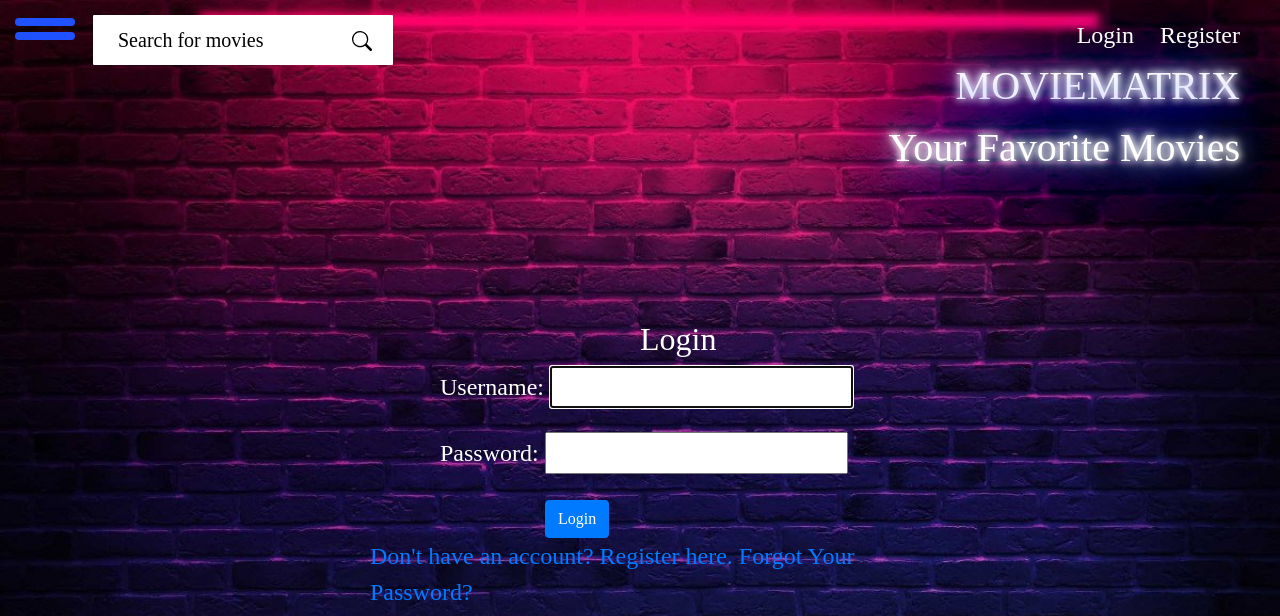
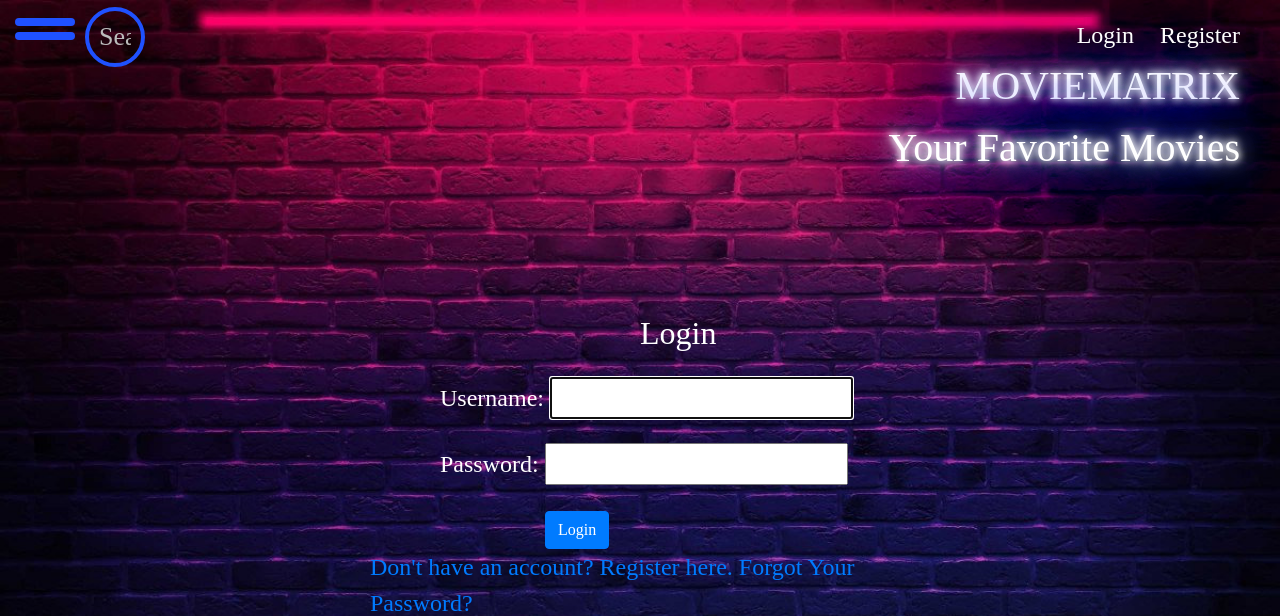
Before and after one commit to IngaFom/moviematrix, a Django app: page /login/ in a window 1280 px wide. Shown: the top 616 px of the page. Run offline with Django 4.2, Linux system fonts and the light colour scheme; some libraries are stand-ins or nearby versions.

Commit message:
Style the search button, move text

```diff
--- a/moviematrix/moviem/static/styles.css
+++ b/moviematrix/moviem/static/styles.css
@@ -253,56 +253,6 @@
 
 }
 
-.search-box {
-    border: transparent;
-    border-radius: 15px; /* Border radius for rounded corners */
-    padding: 8px; /* Padding inside the search box */
-    font-size: 22px; /* Font size */
-    width: 200px; /* Set a specific width or adjust as needed */
-    margin-left: 0; /* Adjust the left margin */
-    color: #000; /* Text color */
-    font-style: italic;
-}
-
-/* Style for the search button */
-.search-button {
-    position: absolute;
-    top: 10px;
-    left: 247px;
-    bottom: 17px;
-    width: 60px; /* Adjust the width of the button */
-    text-align: center;
-    line-height: 0; /* Adjust the line height to vertically center the icon */
-    cursor: pointer;
-    border: none;
-    background-color: white;
-}
-
-
-/* Style for the search box container */
-.search-box {
-    position: relative;
-}
-
-/* Style for the search box input */
-.search-box input {
-    border:none;
-    border-radius: 1px;
-    padding: 10px 5px 10px 25px; /* Adjust padding to accommodate the magnifying glass */
-    font-size: 20px;
-    width: 300px;
-    color: #333;
-    background-repeat: no-repeat;
-    background-position: right 10px center; /* Adjust the position of the magnifying glass */
-    background-size: 40px; /* Adjust the size of the magnifying glass */
-}
-
-/* Placeholder text style */
-.search-box input::placeholder {
-    color: #000000;
-}
-
-
 .movie-details-container {
     display: inline-flex;
     justify-content: space-around;
@@ -394,3 +344,48 @@
 .user-info a.logout {
     margin-right: 6px;
 }
+
+.box {
+  position: relative;
+  display: inline-block; /* Added to make it inline with the input */
+}
+
+.input {
+  padding: 10px;
+  width: 60px;
+  height: 60px;
+  background: none;
+  border: 4px solid #1f51ff;
+  border-radius: 50%;
+  box-sizing: border-box;
+  font-family: "Times New Roman", sans-serif;
+  font-size: 26px;
+  color: white;
+  outline: none;
+  transition: .5s;
+}
+
+.input::placeholder {
+  color: #bbb;
+}
+
+.box i {
+  position: absolute;
+  top: 50%;
+  left: 50%;
+  transform: translate(-50%, -50%);
+  font-size: 26px;
+  color: white;
+  transition: .2s;
+}
+
+.box:hover .input {
+  width: 350px;
+  background: #3b3640;
+  border-radius: 10px;
+}
+
+.box:hover i {
+  opacity: 0;
+  z-index: -1;
+}
--- a/moviematrix/moviem/templates/homepage/base.html
+++ b/moviematrix/moviem/templates/homepage/base.html
@@ -21,7 +21,7 @@
             <div class="user-container">
                 <div class="user-info">
                     {% if user.is_authenticated %}
-                        <p>Welcome, {{ user.username }}! <a style="color: white; margin-left: 50px;" href="{% url 'logout' %}" class="space-between logout">Logout</a></p> </p>
+                        <p>Welcome, {{ user.username }}! <a style="color: white; margin-left: 50px;" href="{% url 'logout' %}" class="space-between logout">Logout</a></p>
                     {% else %}
                         <a href="{% url 'login' %}">Login</a>
                         <span class="space-between"></span>
@@ -31,7 +31,6 @@
             </div>
         </header>
     </div>
-
     {% include 'movies/search_form.html' %}
     <label class="hamburger-menu">
         <input type="checkbox" />
--- a/moviematrix/moviem/templates/movies/movie_details.html
+++ b/moviematrix/moviem/templates/movies/movie_details.html
@@ -12,8 +12,8 @@
             <p>Release Date: {{ movie_data.release_date }}</p>
             <p> TMDB rating: {{movie_data.vote_average}}</p>
             <p>Overview: {{ movie_data.overview }}</p>
-            <h2>Actors</h2>
-            <ul>
+            <h2 >Actors</h2>
+            <ul style="margin-top: 10px;">
                 {% for actor in actors|slice:":10" %}
                     <li>{{ actor.name }} - {{ actor.character }}</li>
                 {% endfor %}
--- a/moviematrix/moviem/templates/movies/search_form.html
+++ b/moviematrix/moviem/templates/movies/search_form.html
@@ -1,13 +1,8 @@
-
 <form action="{% url 'movie_search' %}" method="get" class="search-form">
-    <div class="search-box">
+    <div class="box">
         <label>
-            <input type="text" name="q" placeholder="Search for movies">
+            <input type="text" class="input" name="q" placeholder="Search...">
         </label>
-        <button type="submit" class="search-button">
-            <svg xmlns="http://www.w3.org/2000/svg" width="20" height="20" fill="currentColor" class="bi bi-search" viewBox="0 0 16 16">
-                <path d="M11.742 10.344a6.5 6.5 0 1 0-1.397 1.398h-.001c.03.04.062.078.098.115l3.85 3.85a1 1 0 0 0 1.415-1.414l-3.85-3.85a1.007 1.007 0 0 0-.115-.1zM12 6.5a5.5 5.5 0 1 1-11 0 5.5 5.5 0 0 1 11 0"/>
-            </svg>
-        </button>
+            <i class="fas fa-search"></i>
     </div>
 </form>
--- a/moviematrix/moviem/templates/registration/login.html
+++ b/moviematrix/moviem/templates/registration/login.html
@@ -7,6 +7,9 @@
                 <form method="post" class="needs-validation">
                     {% csrf_token %}
                     <h2 style="margin-left: 200px;">Login</h2>
+                    <div class="non-field-errors" style="margin-top: 25px;">
+                        {{ form.non_field_errors }}
+                    </div>
                     {{ form.non_field_errors }}
                     <div class="form-group">
                         <label>Username:
--- a/moviematrix/moviem/views.py
+++ b/moviematrix/moviem/views.py
@@ -16,7 +16,7 @@
 
     return render(
         request,
-        'homepage/profile.html',
+        '../templates/movies/registration/profile.html',
         {'user_profile': user_profile},
     )
 
```
Also changed, not shown: moviematrix/moviem/templates/homepage/profile.html (deleted, +0 -23 lines). Lines whose indentation alone changed are shown as unchanged.
